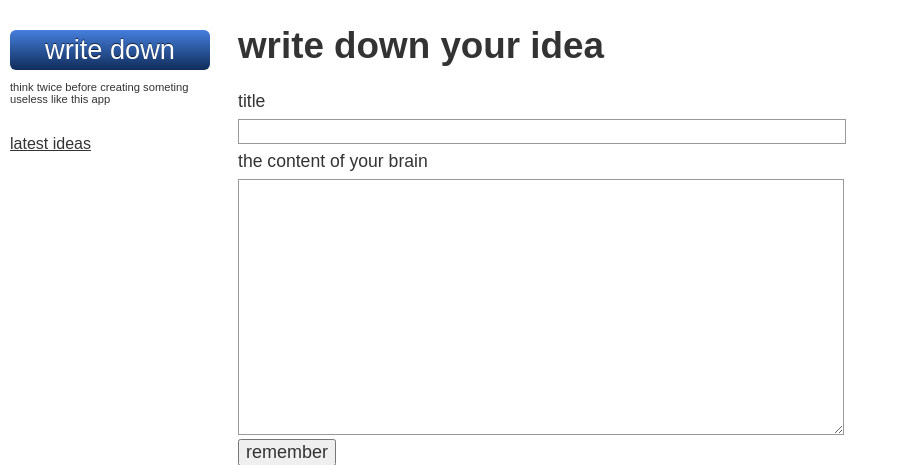
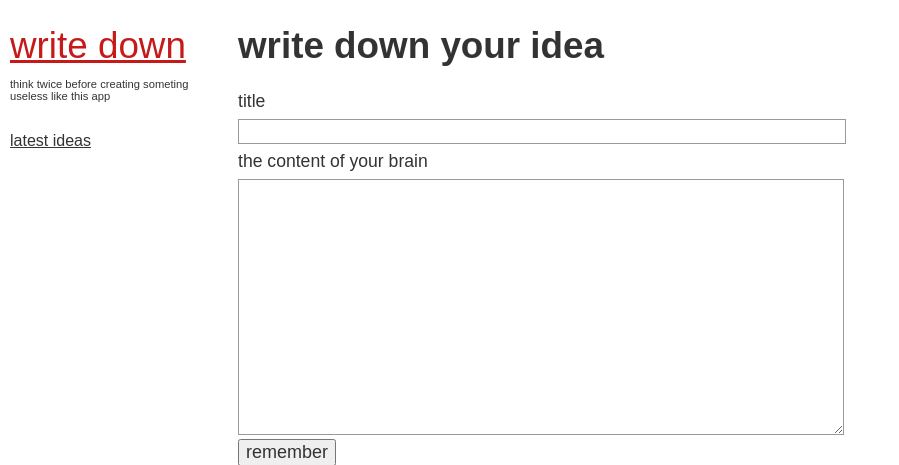
Before and after one commit to kalimatas/writedownme, a Flask app: template application/templates/new.html in a window 1280 px wide. Shown: the top 465 px of the page, without its empty margins (0-899 px from the left). Run offline with Flask 2, Linux system fonts and the light colour scheme; the template is opened without the code that fills it, so the values that code supplies are empty.

Commit message:
error pages

```diff
--- a/application/static/style.css
+++ b/application/static/style.css
@@ -11,20 +11,6 @@
 
 #content {
     margin-left: 230px;
-}
-
-a#writedown {
-    margin-top: 5px;
-    display: block;
-    font-size: 1.7em;
-    font-weight: normal;
-    padding: 4px 35px;
-    text-decoration: none;
-    -webkit-border-radius: 6px;
-    -moz-border-radius: 6px;
-    border-radius: 6px;
-    -webkit-box-align: center;
-    text-align: center;
 }
 
 form#new_idea p {
@@ -81,6 +67,10 @@ span.date {
     color: #999;
 }
 
+a:hover {
+    text-decoration: none;
+}
+
 a.header_link {
     text-decoration: none;
     color: black;
@@ -98,19 +88,13 @@ div#idea_content {
     margin-top: 40px;
 }
 
-.btn-custom {
-  background-color: hsl(217, 69%, 21%) !important;
-  background-repeat: repeat-x;
-  filter: progid:DXImageTransform.Microsoft.gradient(startColorstr="#457fdd", endColorstr="#102c5a");
-  background-image: -khtml-gradient(linear, left top, left bottom, from(#457fdd), to(#102c5a));
-  background-image: -moz-linear-gradient(top, #457fdd, #102c5a);
-  background-image: -ms-linear-gradient(top, #457fdd, #102c5a);
-  background-image: -webkit-gradient(linear, left top, left bottom, color-stop(0%, #457fdd), color-stop(100%, #102c5a));
-  background-image: -o-linear-gradient(top, #457fdd, #102c5a);
-  background-image: linear-gradient(#457fdd, #102c5a);
-  background-image: -webkit-linear-gradient(top, #457fdd, #102c5a);
-  border-color: #102c5a #102c5a hsl(217, 69%, 12%);
-  color: #fff !important;
-  text-shadow: 0 -1px 0 rgba(0, 0, 0, 0.59);
-  -webkit-font-smoothing: antialiased;
+a#writedown {
+    display: block;
+    font-size: 2.3em;
+    font-weight: normal;
+    color: #c61a1a;
 }
+a#writedown:hover {
+    text-decoration: none;
+    color: #333;
+}
--- a/application/templates/404.html
+++ b/application/templates/404.html
@@ -2,8 +2,14 @@
 <html>
 <head>
     <title>Not found fuck!</title>
+    <meta charset="utf-8">
+    <link rel="stylesheet" type="text/css" href="{{ url_for('static', filename='style.css') }}">
+    <link href="/favicon.ico" rel="icon" type="image/x-icon" />
 </head>
 <body>
 
+    <h1>Where did you get this link?!</h1>
+    <p>You'd better <a href="/">get the hell out of here.</a></p>
+
 </body>
 </html>
--- a/application/templates/500.html
+++ b/application/templates/500.html
@@ -2,8 +2,14 @@
 <html>
 <head>
     <title>Something bad happened.</title>
+    <meta charset="utf-8">
+    <link rel="stylesheet" type="text/css" href="{{ url_for('static', filename='style.css') }}">
+    <link href="/favicon.ico" rel="icon" type="image/x-icon" />
 </head>
 <body>
 
+    <h1>Holy s**t!!! That's bad. Really.</h1>
+    <p>You'd better <a href="/">get the hell out of here.</a></p>
+
 </body>
 </html>
--- a/application/templates/layout.html
+++ b/application/templates/layout.html
@@ -11,7 +11,7 @@
 <div id="content_wrapper">
 
     <div id="sidebar">
-        <a id="writedown" class='btn-custom' href="{{ url_for('add_new_idea') }}">write down</a>
+        <a id="writedown" href="{{ url_for('add_new_idea') }}">write down</a>
         <p id="advice">think twice before creating someting useless like this app</p>
 
         <div style="margin-top: 30px;"><a href="{{ url_for('latest_ideas') }}">latest ideas</a></div>
```
